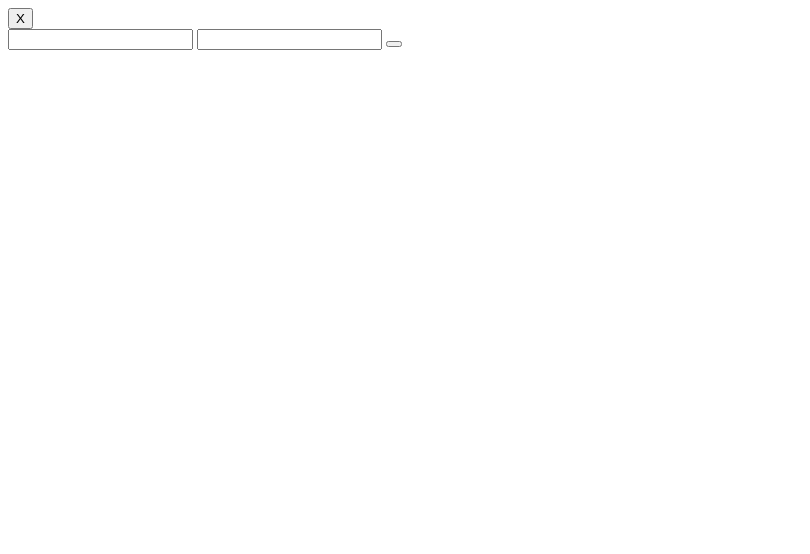
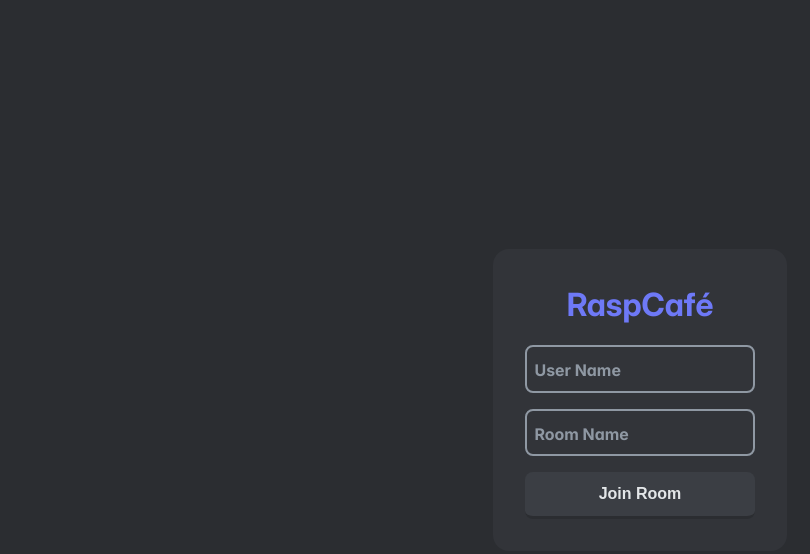
Before and after one commit to UndefinedConcept/ChatRoom, a website: page public/index.html in a window 1280 px wide. Shown: the whole page, without its empty margins (0-810 px from the left). Drawn offline with Linux system fonts and the light colour scheme.

Commit message:
Updated index.html

```diff
--- /dev/null
+++ b/public/css/styles.css
@@ -0,0 +1,168 @@
+/***************************************************************
+Base CSS =======================================================
+***************************************************************/
+:root {
+    /* [Var] Color Palette (Black-Gray-Black) */
+    --background-0: hsl(220, 7%, 18%);
+    --background-1: hsl(223, 7%, 21%);
+    --background-2: hsl(225, 7%, 25%);
+    --base-color-1: hsl(210, 10%, 90%);
+    --base-color-2: hsl(214, 10%, 60%);
+    --accent-color-1: hsl(235, 90%, 70%);
+    --accent-color-2: hsl(235, 85%, 65%);
+    --accent-color-3: hsl(235, 80%, 60%);
+    /* [Var] Text (Minor Third 1.2 Scale Rounded Ratio) */
+    --text-size-sm: 0.8rem;
+    --text-size-md: 1rem;
+    --text-size-lg: 1.2rem;
+    --text-size-title: 2rem;
+    /* [Fixed] Font (Inter Best Font) */
+    font-family: "Inter", sans-serif;
+    font-feature-settings: "calt", "ss03", "cv02", "cv05", "cv11";
+    /* fix for Chrome */
+}
+
+@supports (font-variation-settings: normal) {
+    :root {
+        font-family: "InterVariable", sans-serif;
+    }
+}
+
+/* Html Body and Base Background */
+html {
+    scrollbar-width: thin;
+    scrollbar-color: var(--base-color-1) var(--background-2);
+    scroll-behavior: smooth;
+    background-color: var(--background-0);
+    color: var(--base-color-1);
+    font-size: var(--text-size-md);
+    line-height: 1.5;
+    min-width: 320px;
+    margin: 0;
+    padding: 0;
+    overflow-x: hidden;
+}
+
+/* Headings */
+h1 {
+    font-size: var(--text-size-title);
+    font-weight: bold;
+    margin: 0;
+    color: var(--accent-color-1);
+}
+
+h2 {
+    font-size: var(--text-size-lg);
+    color: var(--base-color-1);
+    font-weight: bold;
+}
+
+/* Text Margin and Color */
+p {
+    margin-top: 0;
+    margin-bottom: 0;
+    padding: 0.5rem 0;
+}
+
+/* Button Stuff */
+button {
+    padding: 0.8rem 0.6rem;
+    border: none;
+    border-bottom: 0.2rem solid var(--accent-color-2);
+    border-radius: 0.5rem;
+    background-color: var(--accent-color-1);
+    color: var(--base-color-1);
+    font-size: var(--text-size-md);
+    font-weight: bold;
+}
+
+button:hover,
+button:focus {
+    background-color: var(--accent-color-2);
+    border-bottom: 0.2rem solid var(--accent-color-3);
+}
+
+/***************************************************************
+[>1200px] Wide Screen ==========================================
+***************************************************************/
+
+/***************************************************************
+index.html Specific ============================================
+***************************************************************/
+body.center-items {
+    display: flex;
+    justify-content: center;
+    align-items: center;
+    min-height: 100vh;
+    margin: 0;
+}
+
+.login-wrapper {
+    text-align: center;
+    background-color: var(--background-1);
+    padding: 2rem 2rem;
+    border-radius: 1rem;
+}
+
+#login {
+    display: flex;
+    flex-direction: column;
+    justify-content: center;
+}
+
+#login *:not(:first-child) {
+    margin-top: 1rem;
+}
+
+/* Base for Inputs */
+.labeledInput {
+    position: relative;
+    margin-top: 1rem;
+}
+
+.labeledInput input {
+    padding: 0.8rem 0.6rem;
+    border: 2px solid var(--base-color-2);
+    border-radius: 0.5rem;
+    background-color: transparent;
+    color: var(--base-color-1);
+    font-size: var(--text-size-md);
+    transition: border-color 0.2s ease-in-out;
+}
+
+.labeledInput input:focus {
+    outline: none;
+    border-color: var(--accent-color-1);
+}
+
+.inputLabel {
+    position: absolute;
+    left: 0.4rem;
+    top: -0.2rem;
+    padding: 0 0.2rem;
+    color: var(--base-color-2);
+    font-size: var(--text-size-md);
+    font-weight: bold;
+    background-color: var(--background-1);
+    transition: 0.2s ease-in-out;
+    pointer-events: none; /* Prevent pointer events on the label */
+}
+.labeledInput:has(input:focus) .inputLabel,
+.labeledInput:has(input:valid) .inputLabel,
+.labeledInput:has(input:active) .inputLabel{
+    color: var(--accent-color-1);
+    top: -1.6rem;
+    font-size: var(--text-size-sm);
+}
+
+/* Button */
+.validButton-wrapper:has(input:invalid) button,
+.validButton-wrapper:has(input:invalid) button:hover,
+.validButton-wrapper:has(input:invalid) button:focus {
+    background-color: var(--background-2);
+    border-bottom: 0.2rem solid var(--background-0);
+}
+
+/***************************************************************
+chat.html Specific =============================================
+***************************************************************/
--- /dev/null
+++ b/public/fonts/inter.css
@@ -0,0 +1,84 @@
+/* Variable fonts usage:
+:root { font-family: "Inter", sans-serif; }
+@supports (font-variation-settings: normal) {
+  :root { font-family: "InterVariable", sans-serif; font-optical-sizing: auto; }
+} */
+@font-face {
+  font-family: InterVariable;
+  font-style: normal;
+  font-weight: 100 900;
+  font-display: swap;
+  src: url("InterVariable.woff2") format("woff2");
+}
+
+/* static fonts */
+@font-face { font-family: "Inter"; font-style: normal; font-weight: 100; font-display: swap; src: url("Inter-Thin.woff2") format("woff2"); }
+@font-face { font-family: "Inter"; font-style: normal; font-weight: 200; font-display: swap; src: url("Inter-ExtraLight.woff2") format("woff2"); }
+@font-face { font-family: "Inter"; font-style: normal; font-weight: 300; font-display: swap; src: url("Inter-Light.woff2") format("woff2"); }
+@font-face { font-family: "Inter"; font-style: normal; font-weight: 400; font-display: swap; src: url("Inter-Regular.woff2") format("woff2"); }
+@font-face { font-family: "Inter"; font-style: normal; font-weight: 500; font-display: swap; src: url("Inter-Medium.woff2") format("woff2"); }
+@font-face { font-family: "Inter"; font-style: normal; font-weight: 600; font-display: swap; src: url("Inter-SemiBold.woff2") format("woff2"); }
+@font-face { font-family: "Inter"; font-style: normal; font-weight: 700; font-display: swap; src: url("Inter-Bold.woff2") format("woff2"); }
+@font-face { font-family: "Inter"; font-style: normal; font-weight: 800; font-display: swap; src: url("Inter-ExtraBold.woff2") format("woff2"); }
+@font-face { font-family: "Inter"; font-style: normal; font-weight: 900; font-display: swap; src: url("Inter-Black.woff2") format("woff2"); }
+
+@font-feature-values InterVariable {
+    @character-variant {
+        cv01: 1; cv02: 2; cv03: 3; cv04: 4; cv05: 5; cv06: 6; cv07: 7; cv08: 8;
+        cv09: 9; cv10: 10; cv11: 11; cv12: 12; cv13: 13;
+        alt-1:            1; /* Alternate one */
+        alt-3:            9; /* Flat-top three */
+        open-4:           2; /* Open four */
+        open-6:           3; /* Open six */
+        open-9:           4; /* Open nine */
+        lc-l-with-tail:   5; /* Lower-case L with tail */
+        simplified-u:     6; /* Simplified u */
+        alt-double-s:     7; /* Alternate German double s */
+        uc-i-with-serif:  8; /* Upper-case i with serif */
+        uc-g-with-spur:  10; /* Capital G with spur */
+        single-story-a:  11; /* Single-story a */
+        compact-lc-f:    12; /* Compact f */
+        compact-lc-t:    13; /* Compact t */
+    }
+    @styleset {
+        ss01: 1; ss02: 2; ss03: 3; ss04: 4; ss05: 5; ss06: 6; ss07: 7; ss08: 8;
+        open-digits: 1;                /* Open digits */
+        disambiguation: 2;             /* Disambiguation (with zero) */
+        disambiguation-except-zero: 4; /* Disambiguation (no zero) */
+        round-quotes-and-commas: 3;    /* Round quotes &amp; commas */
+        square-punctuation: 7;         /* Square punctuation */
+        square-quotes: 8;              /* Square quotes */
+        circled-characters: 5;         /* Circled characters */
+        squared-characters: 6;         /* Squared characters */
+    }
+}
+@font-feature-values Inter {
+    @character-variant {
+        cv01: 1; cv02: 2; cv03: 3; cv04: 4; cv05: 5; cv06: 6; cv07: 7; cv08: 8;
+        cv09: 9; cv10: 10; cv11: 11; cv12: 12; cv13: 13;
+        alt-1:            1; /* Alternate one */
+        alt-3:            9; /* Flat-top three */
+        open-4:           2; /* Open four */
+        open-6:           3; /* Open six */
+        open-9:           4; /* Open nine */
+        lc-l-with-tail:   5; /* Lower-case L with tail */
+        simplified-u:     6; /* Simplified u */
+        alt-double-s:     7; /* Alternate German double s */
+        uc-i-with-serif:  8; /* Upper-case i with serif */
+        uc-g-with-spur:  10; /* Capital G with spur */
+        single-story-a:  11; /* Single-story a */
+        compact-lc-f:    12; /* Compact f */
+        compact-lc-t:    13; /* Compact t */
+    }
+    @styleset {
+        ss01: 1; ss02: 2; ss03: 3; ss04: 4; ss05: 5; ss06: 6; ss07: 7; ss08: 8;
+        open-digits: 1;                /* Open digits */
+        disambiguation: 2;             /* Disambiguation (with zero) */
+        disambiguation-except-zero: 4; /* Disambiguation (no zero) */
+        round-quotes-and-commas: 3;    /* Round quotes &amp; commas */
+        square-punctuation: 7;         /* Square punctuation */
+        square-quotes: 8;              /* Square quotes */
+        circled-characters: 5;         /* Circled characters */
+        squared-characters: 6;         /* Squared characters */
+    }
+}
--- a/public/index.html
+++ b/public/index.html
@@ -6,19 +6,33 @@
   <meta charset="UTF-8">
   <meta name="viewport" content="width=device-width, initial-scale=1.0">
   <title>Chatroom - Enter Room</title>
+  <!-- Font: Inter -->
+  <link rel="expect" href="fonts/InterVariable.woff2" as="font" crossorigin="" type="font/woff2">
+  <link rel="stylesheet" href="fonts/inter.css" />
+  <!-- Main CSS Styles -->
+  <link rel="preload" href="css/styles.css" as="style">
+  <link rel="stylesheet" href="css/styles.css" />
+  <style>
+  </style>
 </head>
 
-<body>
-  <div id="error-banner">
-    <!-- Fixed Position -->
+<body class="center-items">
+  <!-- <div id="error-banner">
     <span id="error-message"></span>
     <button class="close-btn" onclick="closeBanner()">X</button>
-  </div>
+  </div> -->
   <div class="login-wrapper">
-    <form id="login">
-      <input id="user_name" class="LoginInput" type="text"></input>
-      <input id="room_name" class="LoginInput" type="text"></input>
-      <button id="login_submit" type="button" onclick="submit_login()"> </button>
+    <h1>RaspCafé</h1>
+    <form id="login" class="validButton-wrapper">
+      <label class="labeledInput">
+        <input id="user_name" class="LoginInput" type="text" maxlength=20 required></input>
+        <span class="inputLabel">User Name</span>
+      </label>
+      <label class="labeledInput">
+        <input id="room_name" class="LoginInput" type="text" maxlength=20 required></input>
+        <span class="inputLabel">Room Name</span>
+      </label>
+      <button id="login_submit" type="button" onclick="submit_login()">Join Room</button>
     </form>
   </div>
   <script src="index.js"></script>
```
Also changed, not shown: public/chat.html (+7 -6 lines), public/fonts/Inter-Black.woff2 (added), public/fonts/Inter-Bold.woff2 (added), public/fonts/Inter-ExtraBold.woff2 (added), public/fonts/Inter-ExtraLight.woff2 (added), public/fonts/Inter-Light.woff2 (added), public/fonts/Inter-Medium.woff2 (added), public/fonts/Inter-Regular.woff2 (added), public/fonts/Inter-SemiBold.woff2 (added), public/fonts/Inter-Thin.woff2 (added), public/fonts/InterVariable.woff2 (added).
